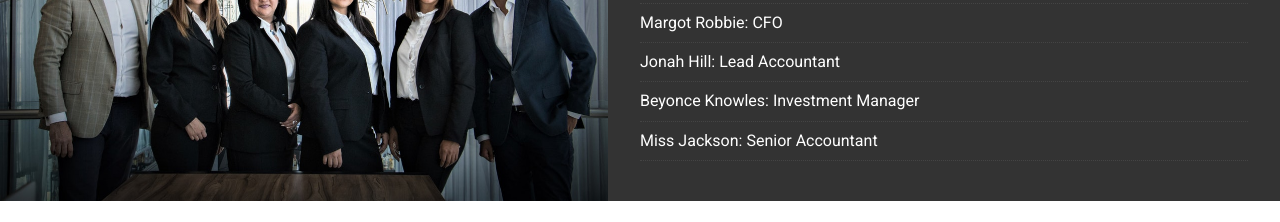
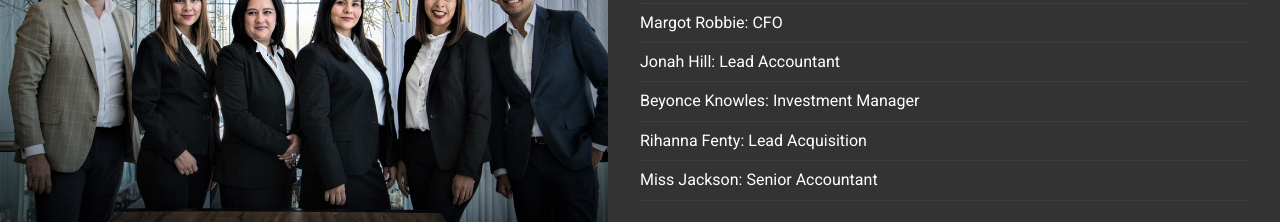
Before and after one commit to Sn-Tran/EdgeLedger_Financial, a plain HTML site: page index.html in a window 1280 px wide. Shown: the part 1400-1622 px from the top of the page. Drawn offline with nearby package versions, Linux system fonts and the light colour scheme; some packages are replaced by stand-ins of ours.

Commit message:
Update index.html

```diff
--- a/index.html
+++ b/index.html
@@ -83,6 +83,7 @@ The Options to Invest Your Way. Start Today to Build a Great Future            <
                 <li>Margot Robbie: CFO</li>
                 <li>Jonah Hill: Lead Accountant</li>
                 <li>Beyonce Knowles: Investment Manager</li>
+                <li>Rihanna Fenty: Lead Acquisition </li>
                 <li>Miss Jackson: Senior Accountant</li>
             </ul>
         </div>
```
